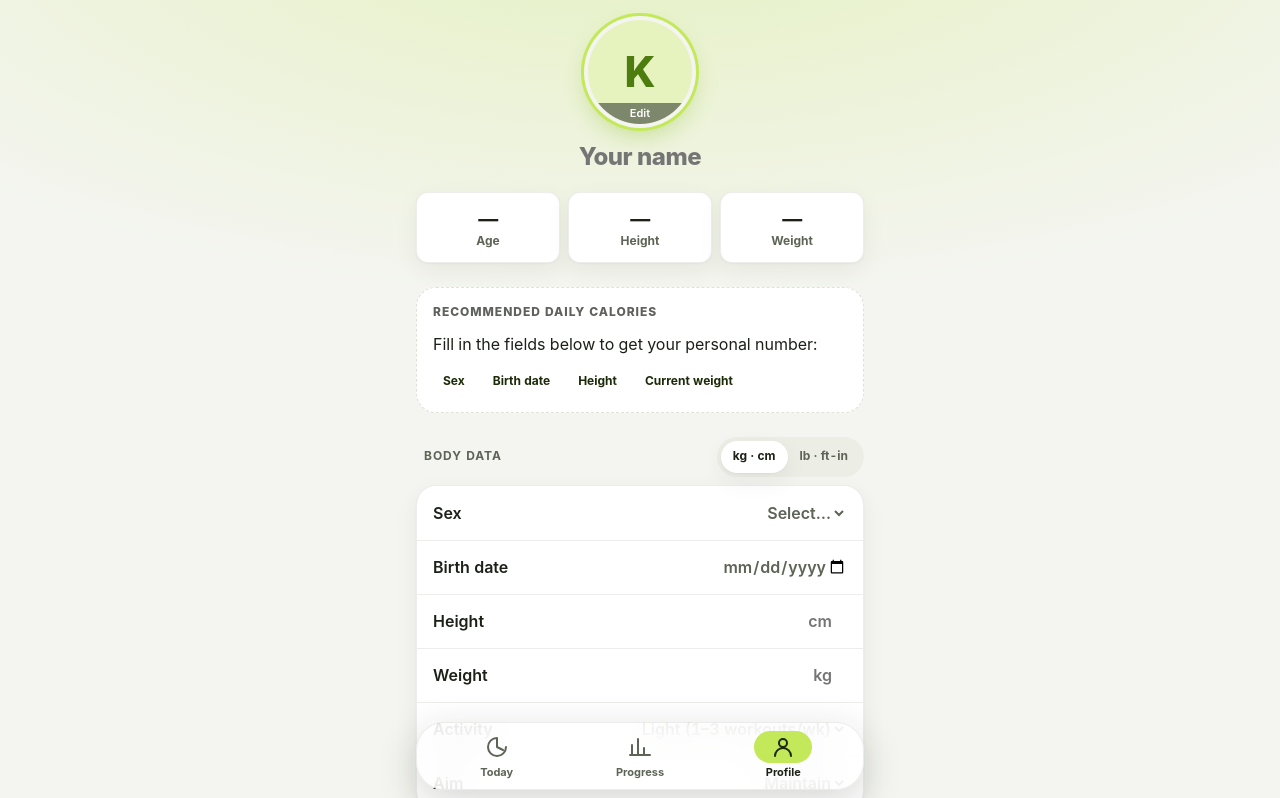
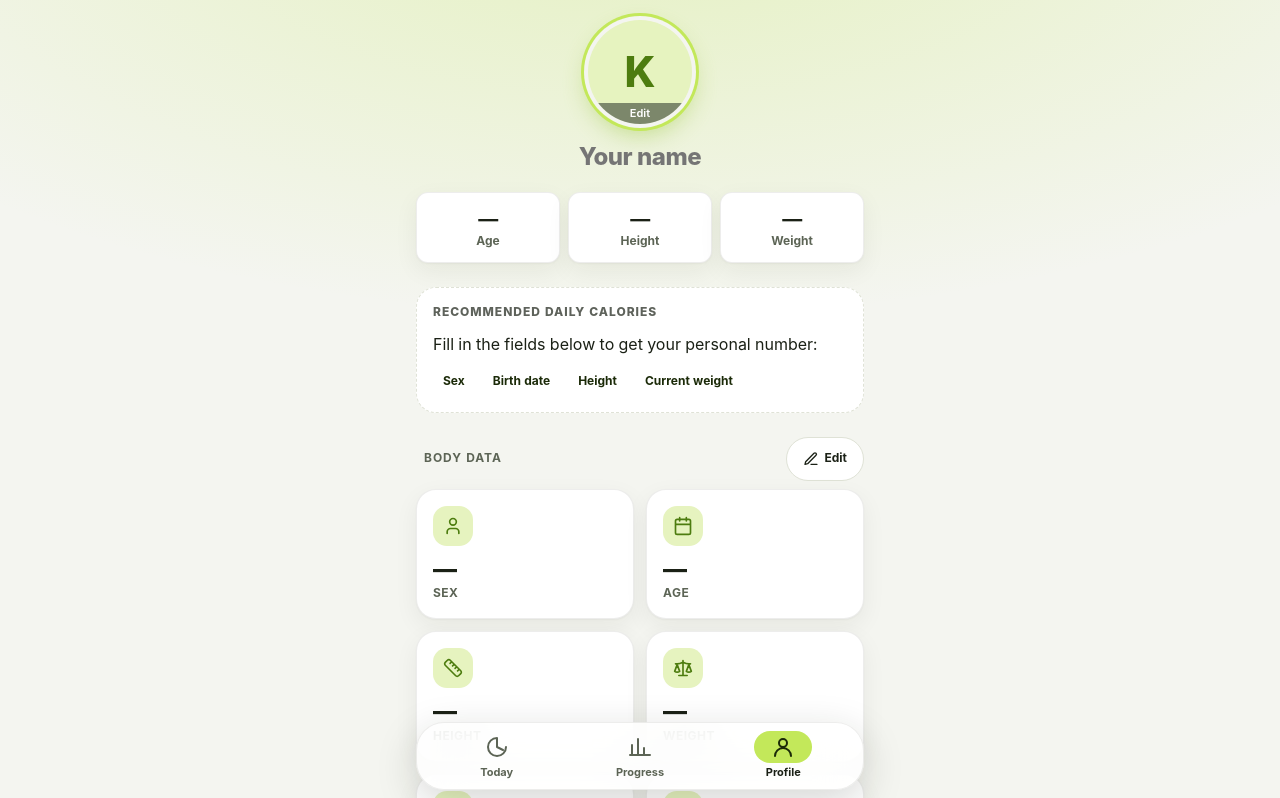
Before and after one commit to Gidr0Gen/kalibri, a plain HTML site: page index.html in a window 1280 px wide. Both pictures are taken after a click on the button "Open profile". Shown: the top 798 px of the page. Drawn offline with Linux system fonts and the light colour scheme.

Commit message:
A/B test: body data tiles vs form
Co-Authored-By: Claude Sonnet 5.5 <noreply@anthropic.com>

```diff
--- a/src/lib/analytics.js
+++ b/src/lib/analytics.js
@@ -6,6 +6,7 @@ export const POSTHOG_HOST = 'https://us.i.posthog.com';    // EU projects: https
 const ASSETS_HOST = POSTHOG_HOST.replace('.i.posthog.com', '-assets.i.posthog.com');
 
 const queue = [];
+const supers = {};
 let ready = false;
 
 function flush() {
@@ -33,6 +34,7 @@ export function initAnalytics() {
         ph.register({
           environment: /^(localhost|127\.|192\.168\.)/.test(location.hostname) ? 'dev' : 'prod',
           display_mode: matchMedia('(display-mode: standalone)').matches || navigator.standalone ? 'pwa' : 'browser',
+          ...supers,
         });
         flush();
       },
@@ -40,6 +42,13 @@ export function initAnalytics() {
   };
   s.onerror = () => { queue.length = 0; };  // offline / blocked: drop silently
   document.head.append(s);
+}
+
+// Attach properties (e.g. A/B variant) to every later event.
+export function register(props) {
+  if (!POSTHOG_KEY) return;
+  Object.assign(supers, props);
+  if (ready) window.posthog.register(props);
 }
 
 export function track(name, props = {}) {
--- a/src/lib/icons.js
+++ b/src/lib/icons.js
@@ -20,6 +20,11 @@ const PATHS = {
   trendDown: 'm22 17-8.5-8.5-5 5L2 7M16 17h6v-6',
   image: 'M19 3H5a2 2 0 0 0-2 2v14a2 2 0 0 0 2 2h14a2 2 0 0 0 2-2V5a2 2 0 0 0-2-2zM9 11a2 2 0 1 0 0-4 2 2 0 0 0 0 4zM21 15l-3.09-3.09a2 2 0 0 0-2.82 0L6 21',
   sparkle: 'M12 3l1.9 5.1L19 10l-5.1 1.9L12 17l-1.9-5.1L5 10l5.1-1.9zM19 16l.8 2.2L22 19l-2.2.8L19 22l-.8-2.2L16 19l2.2-.8z',
+  user: 'M19 21v-2a4 4 0 0 0-4-4H9a4 4 0 0 0-4 4v2M12 11a4 4 0 1 0 0-8 4 4 0 0 0 0 8z',
+  calendar: 'M8 2v4M16 2v4M3 10h18M5 4h14a2 2 0 0 1 2 2v14a2 2 0 0 1-2 2H5a2 2 0 0 1-2-2V6a2 2 0 0 1 2-2z',
+  ruler: 'M21.3 15.3a2.4 2.4 0 0 1 0 3.4l-2.6 2.6a2.4 2.4 0 0 1-3.4 0L2.7 8.7a2.4 2.4 0 0 1 0-3.4l2.6-2.6a2.4 2.4 0 0 1 3.4 0zM14.5 12.5l2-2M11.5 9.5l2-2M8.5 6.5l2-2M17.5 15.5l2-2',
+  activity: 'M22 12h-4l-3 9L9 3l-3 9H2',
+  edit: 'M12 20h9M16.5 3.5a2.1 2.1 0 0 1 3 3L7 19l-4 1 1-4z',
   plate: 'M12 21a9 9 0 1 0 0-18 9 9 0 0 0 0 18zM12 16.5a4.5 4.5 0 1 0 0-9 4.5 4.5 0 0 0 0 9z',
 };
 
--- a/src/screens/profile.js
+++ b/src/screens/profile.js
@@ -3,6 +3,7 @@ import { h, resizeJpeg, kgToLb, lbToKg, cmToFtIn, ftInToCm, round1 } from '../li
 import * as store from '../lib/storage.js';
 import { openSheet, confirmDialog, num } from '../lib/ui.js';
 import { icon } from '../lib/icons.js';
+import { track, register } from '../lib/analytics.js';
 import { recommend, ageFrom, ACTIVITY_LABELS } from '../lib/nutrition.js';
 
 const set = (patch, silent) => store.update((s) => { Object.assign(s.profile, patch); }, { silent });
@@ -52,7 +53,7 @@ function recommended(p) {
       : h('button', { class: 'btn dark', onclick: () => store.setDailyGoal(r.kcal) }, icon('target', 18), 'Use as daily goal'));
 }
 
-function bodyData(p) {
+function bodyForm(p, extraRight) {
   const imp = p.units === 'imperial';
   const w = store.currentWeight();
   let height;
@@ -76,7 +77,43 @@ function bodyData(p) {
     row('Weight', weight),
     row('Activity', h('select', { value: p.activity, 'aria-label': 'Activity level', onchange: (e) => set({ activity: e.target.value }) }, opts(Object.entries(ACTIVITY_LABELS)))),
     row('Aim', h('select', { value: p.aim, 'aria-label': 'Aim', onchange: (e) => set({ aim: e.target.value }) }, opts([['lose', 'Lose weight'], ['maintain', 'Maintain'], ['gain', 'Gain weight']]))),
-  ], units);
+  ], extraRight || units);
+}
+
+// ---- A/B: control = form rows, test = macro tiles + Edit button ----
+let editing = false;
+let exposed = false;
+const tile = (ico, label, value, unit) => h('div', { class: 'btile' },
+  h('span', { class: 'btile-ico' }, icon(ico, 20)),
+  h('strong', {}, value, unit ? h('small', {}, ` ${unit}`) : null),
+  h('span', { class: 'btile-label' }, label));
+
+function bodyTiles(p) {
+  const imp = p.units === 'imperial';
+  const w = store.currentWeight();
+  const age = ageFrom(p.birthDate);
+  const heightV = !p.heightCm ? ['—'] : imp ? (() => { const { ft, inch } = cmToFtIn(p.heightCm); return [`${ft}′${inch}″`]; })() : [Math.round(p.heightCm), 'cm'];
+  const weightV = w == null ? ['—'] : imp ? [round1(kgToLb(w)), 'lb'] : [round1(w), 'kg'];
+  const sexV = p.sex ? (p.sex === 'female' ? 'Female' : 'Male') : '—';
+  const act = ACTIVITY_LABELS[p.activity] ? ACTIVITY_LABELS[p.activity].split(' (')[0] : '—';
+  const aim = { lose: 'Lose', maintain: 'Maintain', gain: 'Gain' }[p.aim] || '—';
+  const editBtn = h('button', { class: 'btn-edit', onclick: () => { editing = true; track('body_edit_opened'); store.update(() => {}); } }, icon('edit', 16), 'Edit');
+  return h('section', {},
+    h('h3', { class: 'group-title' }, h('span', {}, 'Body data'), editBtn),
+    h('div', { class: 'btiles' },
+      tile('user', 'Sex', sexV),
+      tile('calendar', 'Age', age ?? '—', age != null ? 'yrs' : ''),
+      tile('ruler', 'Height', ...heightV),
+      tile('scale', 'Weight', ...weightV),
+      tile('activity', 'Activity', act),
+      tile('target', 'Aim', aim)));
+}
+
+function bodyData(p, variant) {
+  if (variant !== 'test') return bodyForm(p);
+  if (!editing) return bodyTiles(p);
+  const done = h('button', { class: 'btn-edit on', onclick: () => { editing = false; track('body_edit_done'); store.update(() => {}); } }, icon('check', 16), 'Done');
+  return bodyForm(p, h('span', { class: 'edit-actions' }, done));
 }
 
 function dataBlock() {
@@ -102,7 +139,10 @@ function dataBlock() {
 export function profileScreen() {
   store.ensureDefaultGoals();
   const p = store.get().profile;
+  const variant = store.abVariant('body_data');
+  register({ ab_body_data: variant });
+  if (!exposed) { exposed = true; track('ab_exposure', { experiment: 'body_data', variant }); }
   return h('div', { class: 'screen' },
-    hero(p), recommended(p), bodyData(p), dataBlock(),
+    hero(p), recommended(p), bodyData(p, variant), dataBlock(),
     h('footer', { class: 'foot' }, h('p', {}, `${store.APP_NAME} v${store.APP_VERSION}`), h('p', {}, 'Demo estimates only. This app does not give medical advice.')));
 }
--- a/src/styles/app.css
+++ b/src/styles/app.css
@@ -275,6 +275,14 @@ input[type=text].name-input:focus { border-bottom-color: var(--color-primary-dee
 .list-row .pair input { width: 56px; max-width: none; }
 .list-row .chev { color: var(--color-muted); }
 .list-row.danger .row-label { color: var(--color-danger); }
+.btiles { display: grid; grid-template-columns: repeat(2, 1fr); gap: var(--space-3); }
+.btile { background: var(--color-surface); border: 1px solid var(--color-hairline); border-radius: var(--radius-md); padding: var(--space-4); box-shadow: var(--shadow-card); display: flex; flex-direction: column; gap: 2px; }
+.btile-ico { width: 40px; height: 40px; border-radius: 14px; display: grid; place-items: center; background: var(--color-primary-soft); color: var(--color-primary-ink); margin-bottom: var(--space-2); }
+.btile strong { font: 800 24px/1.15 var(--font-display); letter-spacing: -0.03em; }
+.btile strong small { font-size: 14px; font-weight: 700; color: var(--color-muted); letter-spacing: 0; }
+.btile-label { font-size: 12px; font-weight: 700; color: var(--color-muted); text-transform: uppercase; letter-spacing: .04em; }
+.btn-edit { display: inline-flex; align-items: center; gap: 6px; min-height: var(--tap-min); padding: 0 var(--space-4); border-radius: var(--radius-full); border: 1px solid var(--color-border); background: var(--color-surface); color: var(--color-text); font-weight: 700; }
+.btn-edit.on { background: var(--color-primary); color: var(--color-primary-contrast); border-color: transparent; }
 .reco-card { background: var(--gradient-hero); color: var(--color-primary-contrast); border: 0; box-shadow: var(--shadow-lime); display: flex; flex-direction: column; gap: var(--space-3); }
 .reco-num { display: flex; align-items: baseline; gap: var(--space-2); }
 .reco-num strong { font: 900 52px/1 var(--font-display); letter-spacing: -0.04em; }
```
Also changed, not shown: src/lib/storage.js.
